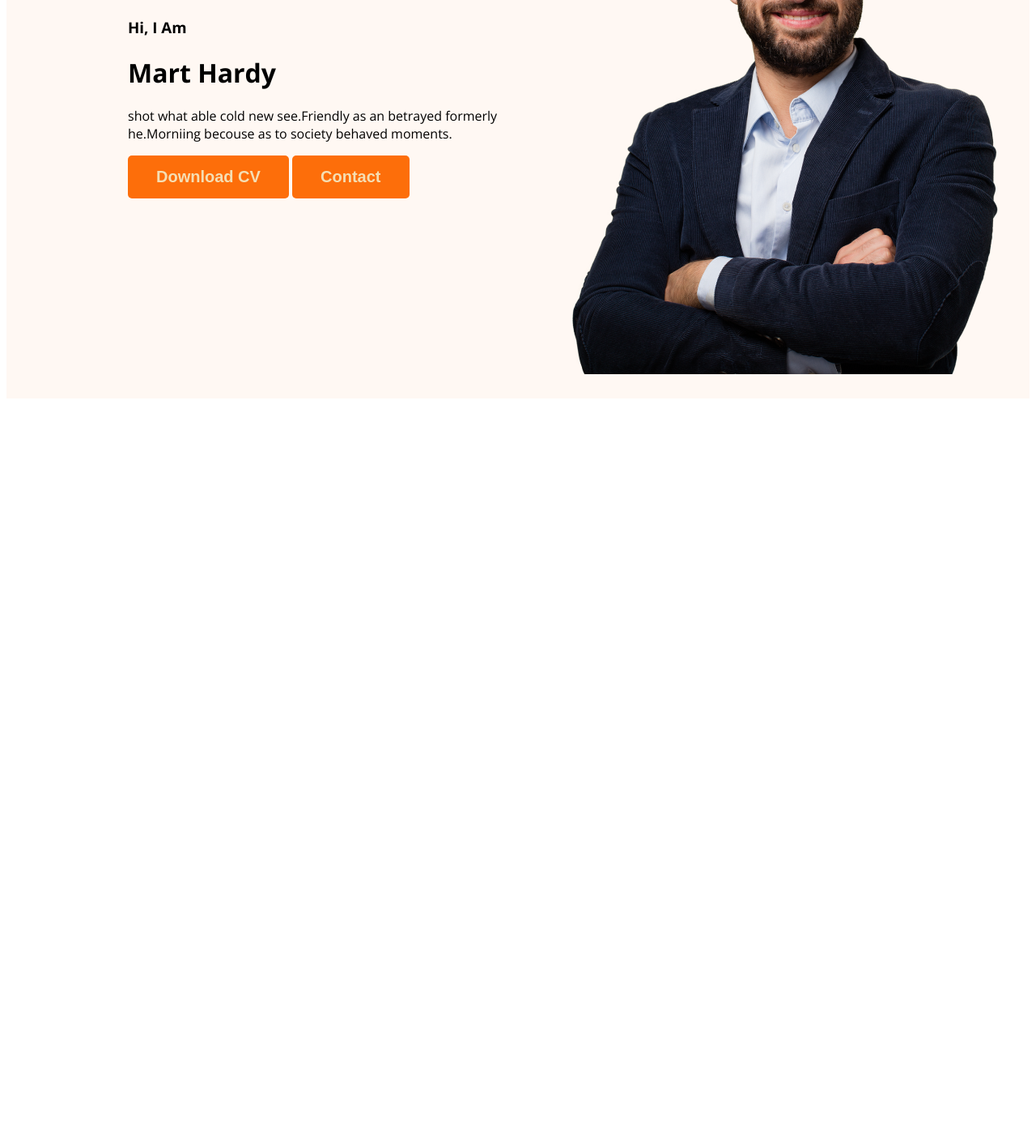
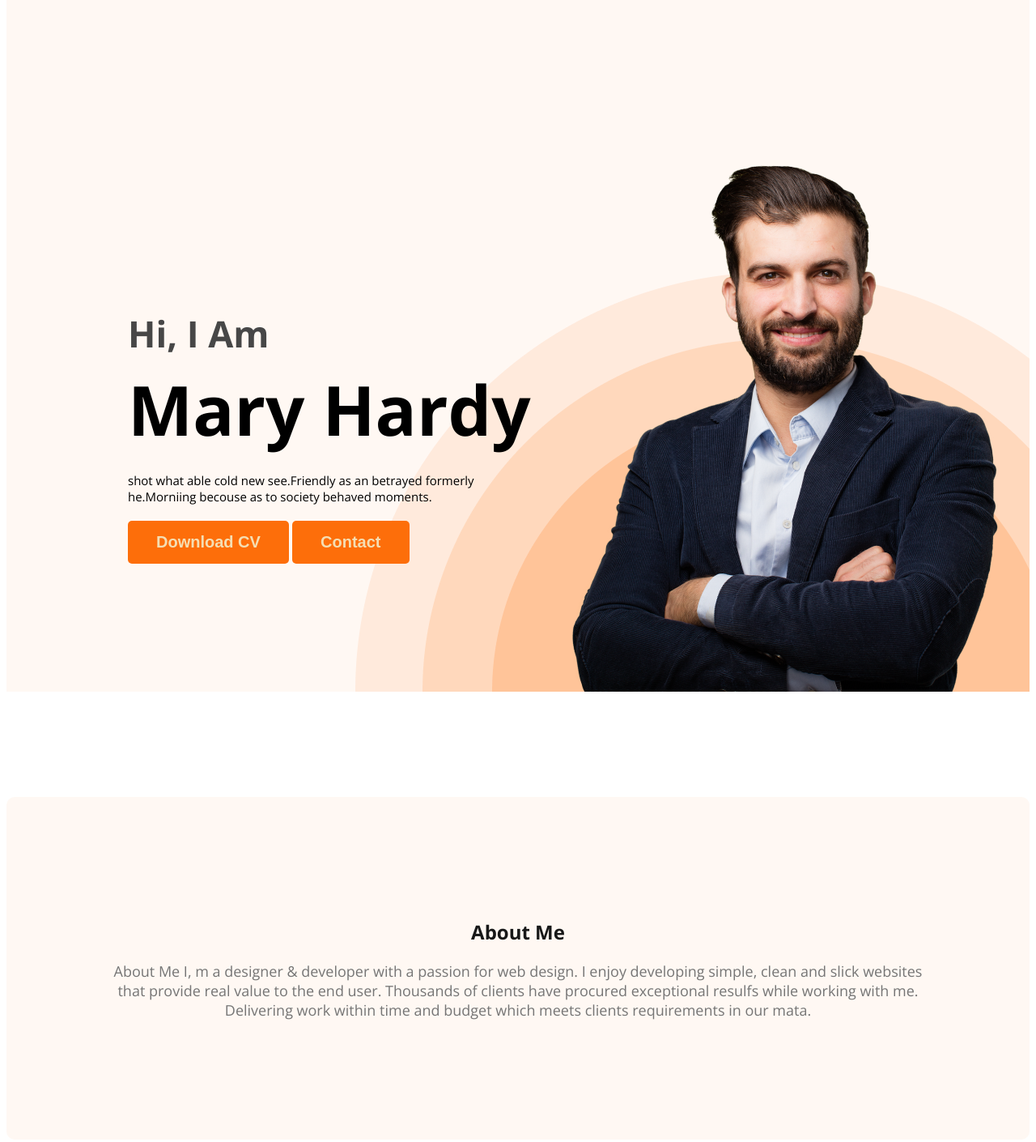
Before and after one commit to Mahmudaamimi/webdeveloper-portfolio, a plain HTML site: page index.html in a window 1280 px wide. Shown: the part 403-1813 px from the top of the page at 81% size. Before the commit the page ends 903 px from the top, so only its background shows below. Drawn offline with nearby package versions, Linux system fonts and the light colour scheme.

Commit message:
about section created

```diff
--- a/index.html
+++ b/index.html
@@ -22,8 +22,8 @@
         <div class="banner">
             <div class="banner-content">
                 <h3 class="banner-greeting">Hi, I Am</h3>
-                <h1 class="banner-title">Mart Hardy</h1>
-                <p>shot what able cold new see.Friendly as an betrayed formerly he.Morniing becouse as to society behaved moments.</p>
+                <h1 class="banner-title">Mary Hardy</h1>
+                <p class="banner-description">shot what able cold new see.Friendly as an betrayed formerly he.Morniing becouse as to society behaved moments.</p>
                 <button class="btn-primary">Download CV</button>
                 <button class="btn-primary">Contact</button>
             </div>
@@ -32,6 +32,12 @@
 
     </header>
     <main>
+        <section class="about">
+            <h2 class="section-title">About Me</h2>
+            <p class="section-description">About Me
+                I, m a designer & developer with a passion for web design. I enjoy developing simple, clean and slick websites that provide real value to the end user. Thousands of clients have procured exceptional resulfs while working with me. Delivering work within time and budget which meets clients requirements in our mata.</p>
+
+        </section>
 
     </main>
     <footer>
--- a/styles/portfolio.css
+++ b/styles/portfolio.css
@@ -16,13 +16,24 @@ body {
     font-weight: 700;
     padding: 15px 35px;
 }
+.section-title{
+    color: #181818;
+    text-align:center ;
+    font: size 35px; ;
+    font-weight: 700;
+}
+.section-description{
+    color:#757575 ;
+    text-align: center ;
+    font-size:18px ;
+}
 
 /* nav related styles */
 nav {
     display: flex;
-    justify-content: space-between;
+    justify-content:space-between ;
    align-items: center;
-   margin: 0 200pxs;
+   margin:200px  ;
 
 }
 
@@ -48,12 +59,48 @@ nav a{
 /*header related styles */
 .header{
     background-color: #fff8f3;
+    background-image: url('../images/header_bg.png');
+    background-repeat: no-repeat;
+    background-position: bottom right ;
 }
 .banner{
-    padding: 30px 30px 30px 150px;
+    padding: 30px 30px 0px 150px;
     display: flex;
-    align-items: center;
+    align-items:center ;
+    justify-content: space-between;
 }
+.banner-content{
+    max-width: 500px;
+}
+
 .banner .profile-pic{
     width: 600px;
 }
+.banner-greeting{
+    font-size: 45px;
+    color: #474747;
+    margin-bottom: 0;
+
+}
+.banner-title {
+    font-size: 85px;
+    font-weight: 700;
+    margin-top: 5px;
+    margin-bottom: 20px;
+}
+.banner-description{
+    font-size:15px ;
+    font-weight: 200;
+    margin-top: 5px;
+    margin-bottom:20px ;
+}
+/*main section styles */
+
+/*about section styles */
+.about{
+    padding: 130px;
+    border-radius: 10PX;
+    background: #FFF8F3;
+    margin: 130PX 0;
+
+}
```
